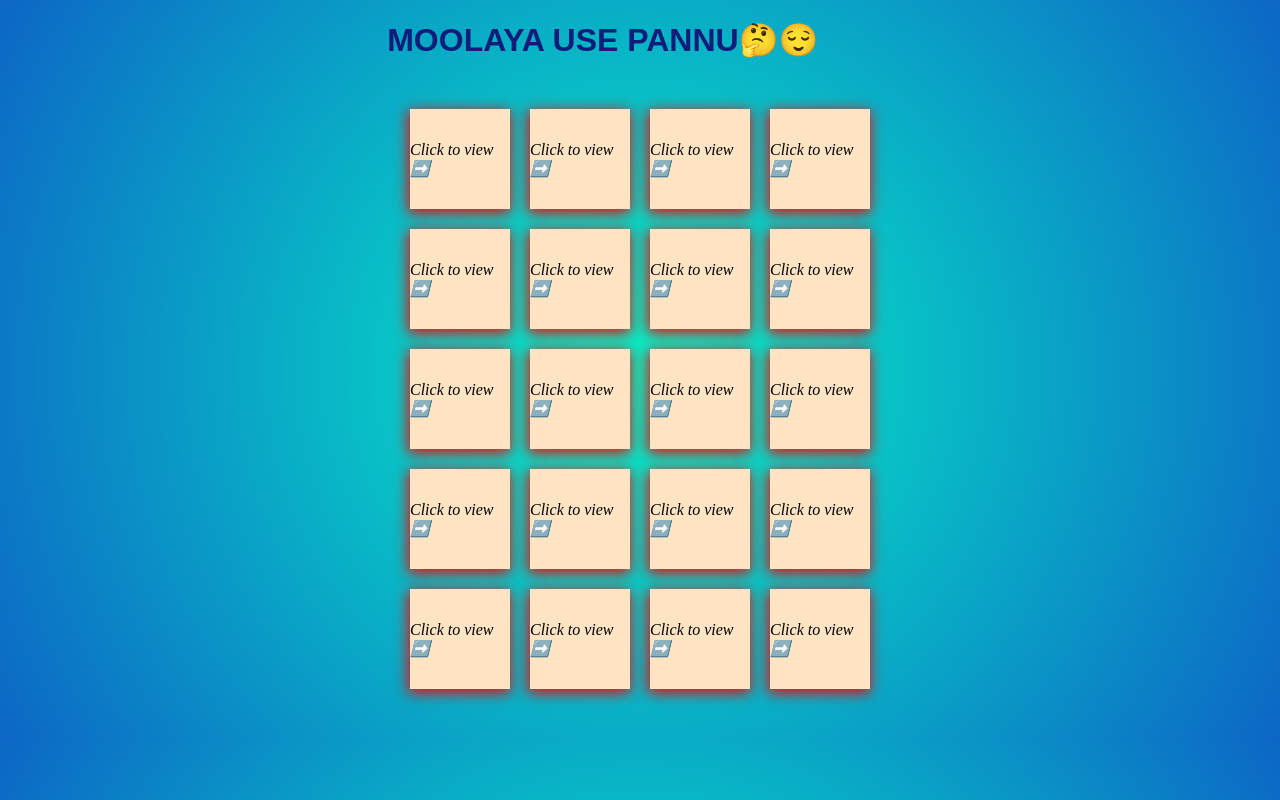
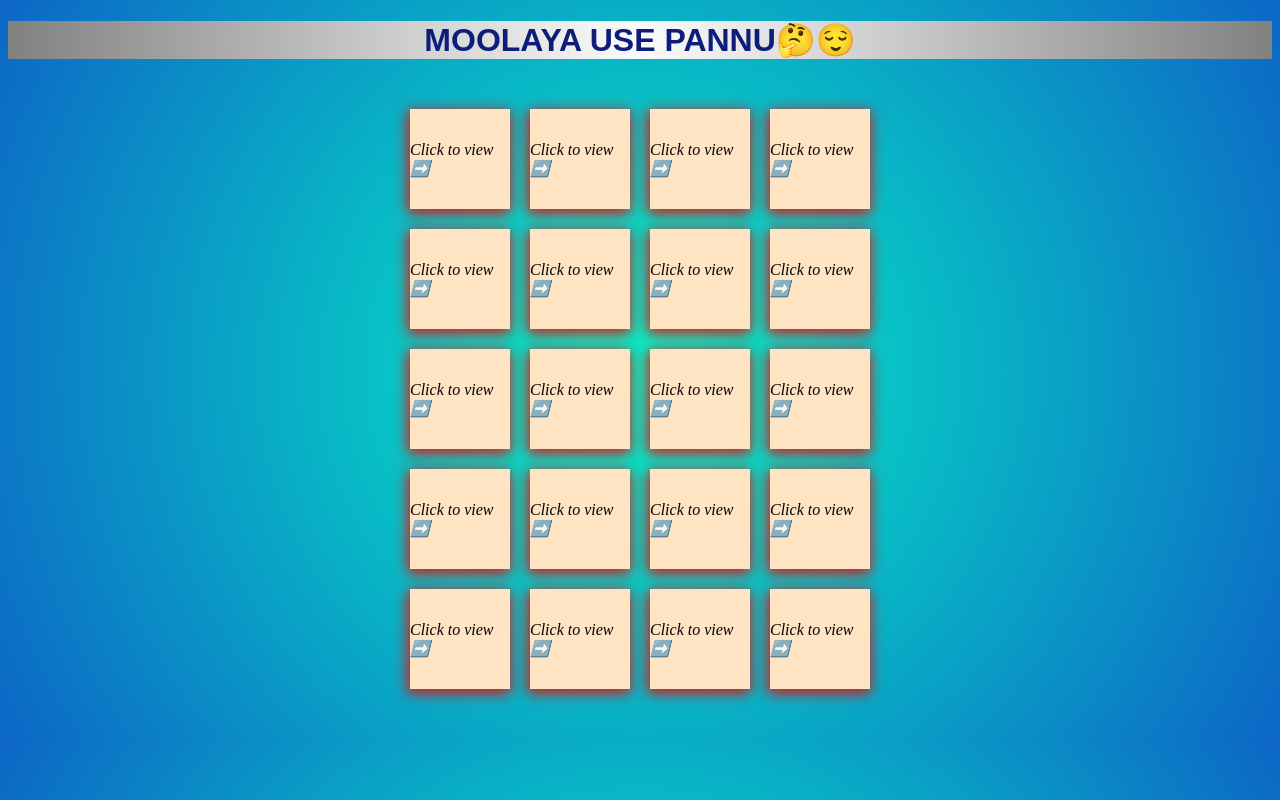
Before and after one commit to ajayprince692/Memory-game, a plain HTML site: page index.html in a window 1280 px wide. Drawn offline with Linux system fonts and the light colour scheme.

Commit message:
css updated

```diff
--- a/style.css
+++ b/style.css
@@ -27,7 +27,13 @@ body {
   font-style: italic;
 }
 h1 {
+  background-image: radial-gradient(
+    circle at center center,
+    rgb(252, 252, 252),
+    rgb(129, 129, 129)
+  );
+  display: flex;
+  justify-content: center;
   color: rgb(13, 29, 121);
   font-family: fantasy;
-  margin-left: 30%;
 }
```
